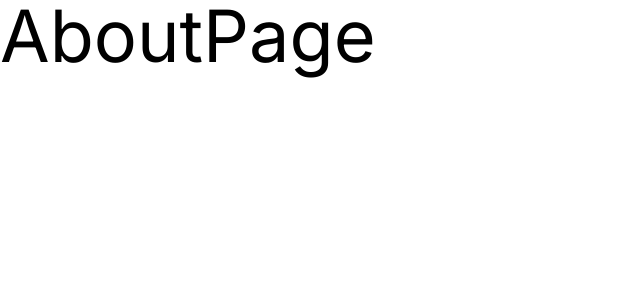
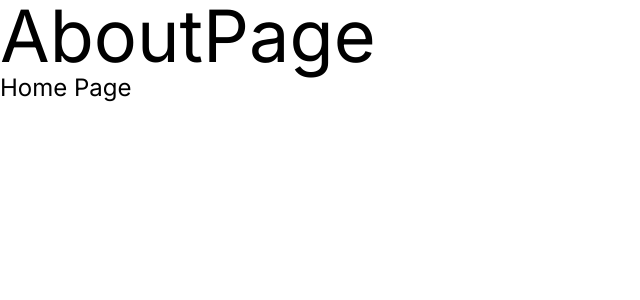
Before and after one commit to SumitsHub/learn-next.js-14, a Next.js app in the folder 01-nextjs-tutorials/: page /about in a window 1280 px wide. Shown: the top 300 px of the page, without its empty margins (0-640 px from the left). Built offline with nearby package versions, Linux system fonts and the light colour scheme.

Commit message:
Link component from next/link

```diff
--- a/01-nextjs-tutorials/app/about/page.js
+++ b/01-nextjs-tutorials/app/about/page.js
@@ -1,7 +1,11 @@
+import Link from "next/link"
+
 const AboutPage = () => {
   return (
     <div>
         <h1 className="text-7xl">AboutPage</h1>
+
+        <Link href="/" className="text-2xl">Home Page</Link>
     </div>
   )
 }
--- a/01-nextjs-tutorials/app/page.js
+++ b/01-nextjs-tutorials/app/page.js
@@ -1,7 +1,11 @@
+import Link from "next/link"
+
 const HomePage = () => {
   return (
     <div>
       <h1 className="text-7xl">Home Page</h1>
+
+      <Link href="about" className="text-2xl">About Page</Link>
     </div>
   )
 }
```
